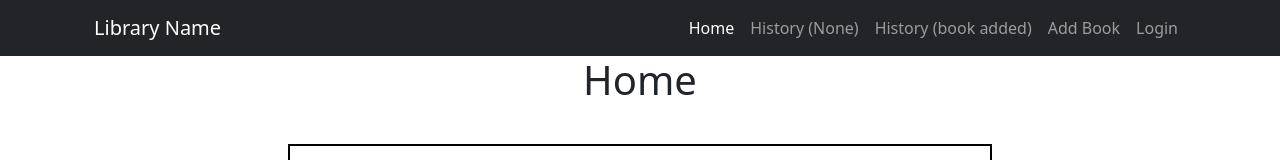
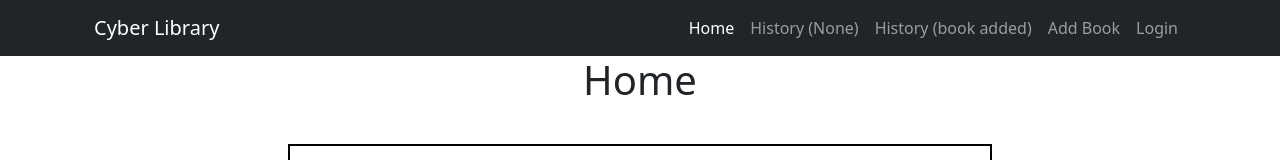
Before and after one commit to yeoffrey/CSCI-4177-Group-20, a React (Create React App) app: page / in a window 1280 px wide. Shown: the top 160 px of the page. Built offline with nearby package versions, Linux system fonts and the light colour scheme.

Commit message:
updated site name

```diff
--- a/src/components/Navigation.js
+++ b/src/components/Navigation.js
@@ -7,7 +7,7 @@ function Navigation() {
             <nav className="navbar navbar-expand navbar-dark bg-dark">
                 <div className="container">
                     <NavLink className="navbar-brand" to="/">
-                        Library Name
+                        Cyber Library
                     </NavLink>
                     <div>
                         <ul className="navbar-nav ml-auto">
```
